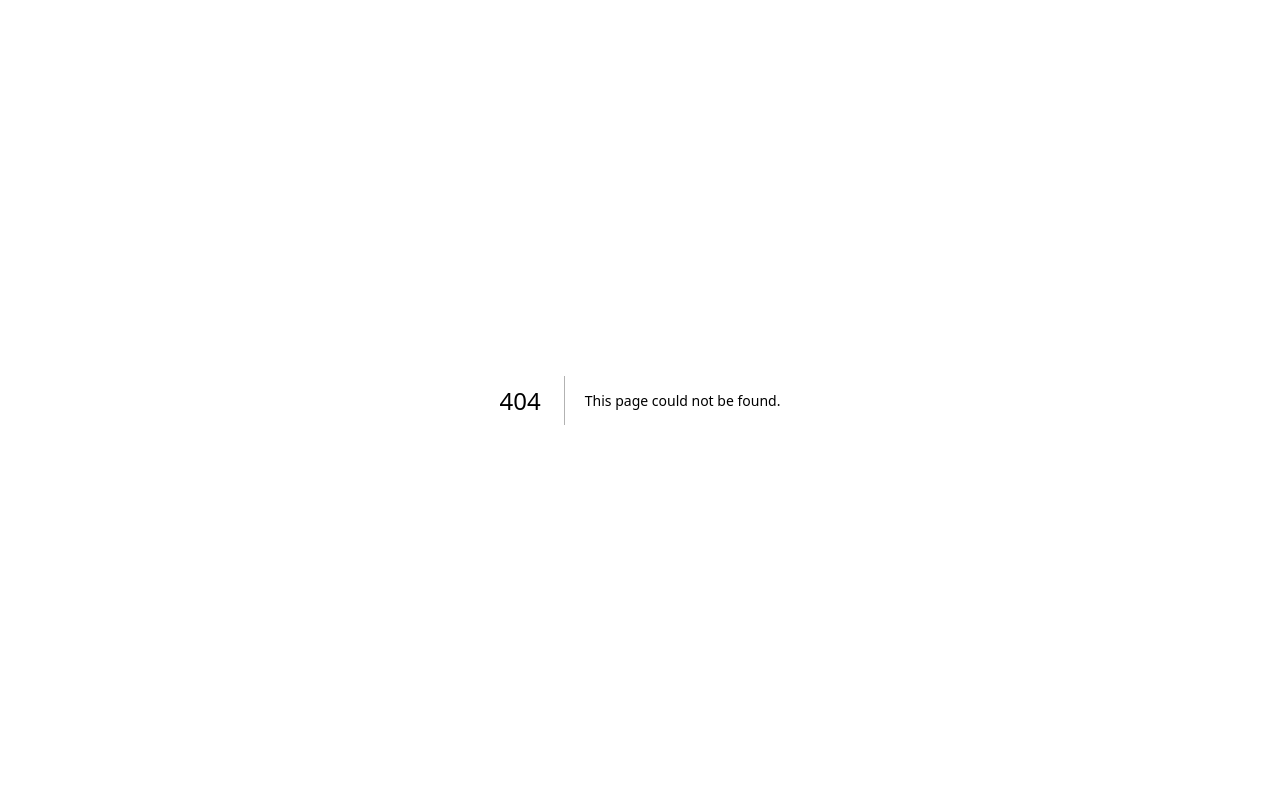
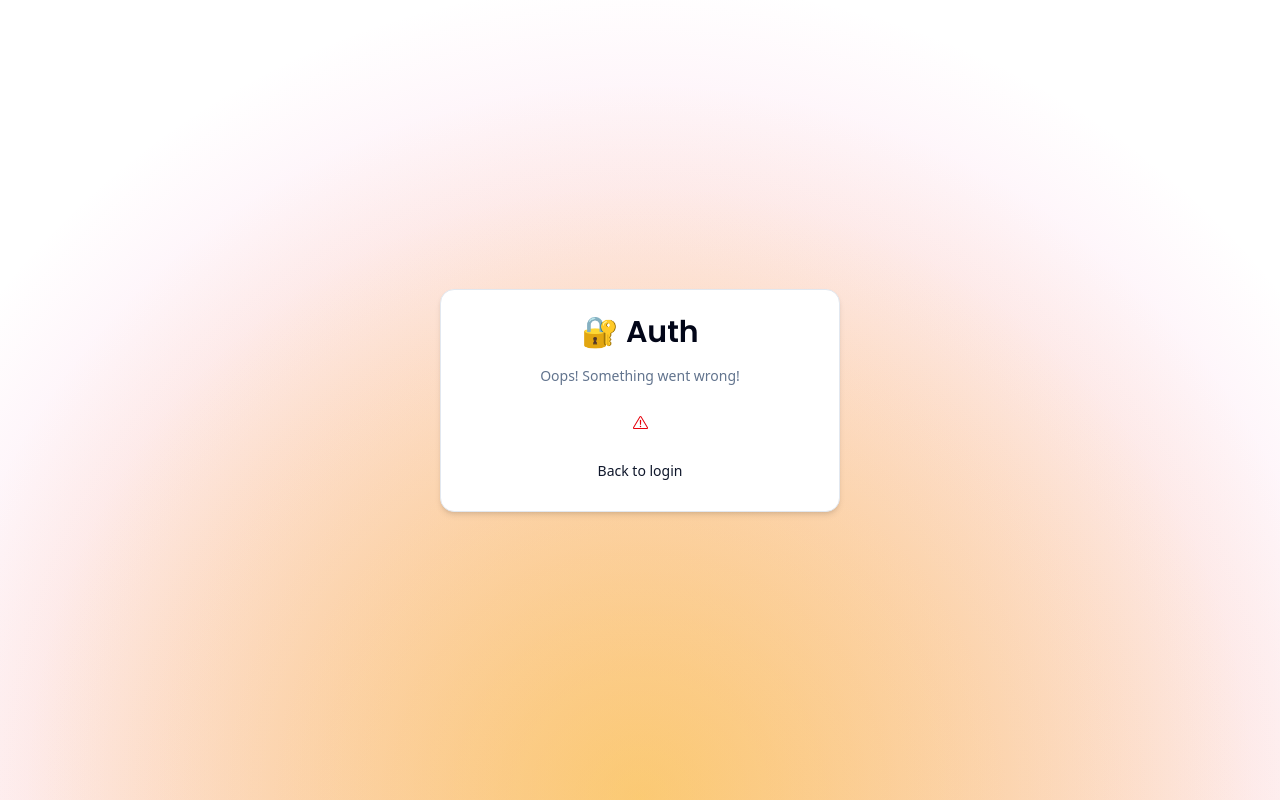
Before and after one commit to ycl818/2025_next_auth_v5, a Next.js app: page /auth/error in a window 1280 px wide. Before the commit this address had no page. Built offline with nearby package versions, Linux system fonts and the light colour scheme.

Commit message:
add oauth handles linkAccount, and add error when same email happen to register

```diff
--- /dev/null
+++ b/app/auth/error/page.tsx
@@ -0,0 +1,7 @@
+import { ErrorCard } from "@/components/auth/error-card";
+
+const AuthErrorPage = () => {
+  return <ErrorCard />;
+};
+
+export default AuthErrorPage;
--- a/auth.ts
+++ b/auth.ts
@@ -8,6 +8,18 @@
 
 // signIn, signOut methods can use in Server action
 export const { handlers, signIn, signOut, auth } = NextAuth({
+  pages: {
+    signIn: "/auth/login",
+    error: "/auth/error",
+  },
+  events: {
+    async linkAccount({ user }) {
+      await db.user.update({
+        where: { id: user.id },
+        data: { emailVerified: new Date() },
+      });
+    },
+  },
   callbacks: {
     async session({ token, session }) {
       console.log({ sesstionToken: token });
--- /dev/null
+++ b/components/auth/error-card.tsx
@@ -0,0 +1,17 @@
+import { ExclamationTriangleIcon } from "@radix-ui/react-icons";
+
+import { CardWrapper } from "@/components/auth/card-wrapper";
+
+export const ErrorCard = () => {
+  return (
+    <CardWrapper
+      headerLabel="Oops! Something went wrong!"
+      backButtonHref="/auth/login"
+      backButtonLabel="Back to login"
+    >
+      <div className="w-full flex justify-center items-center">
+        <ExclamationTriangleIcon className="text-destructive" />
+      </div>
+    </CardWrapper>
+  );
+};
--- a/components/auth/login-form.tsx
+++ b/components/auth/login-form.tsx
@@ -4,6 +4,7 @@
 
 import { useForm } from "react-hook-form";
 import { zodResolver } from "@hookform/resolvers/zod";
+import { useSearchParams } from "next/navigation";
 
 import {
   Form,
@@ -23,6 +24,12 @@
 import { useState, useTransition } from "react";
 
 export const LoginForm = () => {
+  const searchParams = useSearchParams();
+  const urlError =
+    searchParams.get("error") === "OAuthAccountNotLinked"
+      ? "Oops! 此信箱已被其他登入方式註冊"
+      : "";
+
   const [error, setError] = useState<string | undefined>("");
   const [success, setSuccess] = useState<string | undefined>("");
 
@@ -43,8 +50,10 @@
 
     startTransition(() => {
       login(values).then((data) => {
-        setError(data.error);
-        setSuccess(data.success);
+        setError(data?.error);
+
+        // TODO : Add when we add 2FA
+        // setSuccess(data?.success);
       });
     });
   };
@@ -96,7 +105,7 @@
               )}
             />
           </div>
-          <FormError message={error} />
+          <FormError message={error || urlError} />
           <FormSuccess message={success} />
           <Button type="submit" className="w-full" disabled={isPending}>
             Login
--- a/routes.ts
+++ b/routes.ts
@@ -10,7 +10,7 @@
  * These routes will redirect logged in users to /settings
  * @type {string[]}
  */
-export const authRoutes = ["/auth/login", "/auth/register"];
+export const authRoutes = ["/auth/login", "/auth/register", "/auth/error"];
 
 /**
  * The prefix for API authentication routes
```
